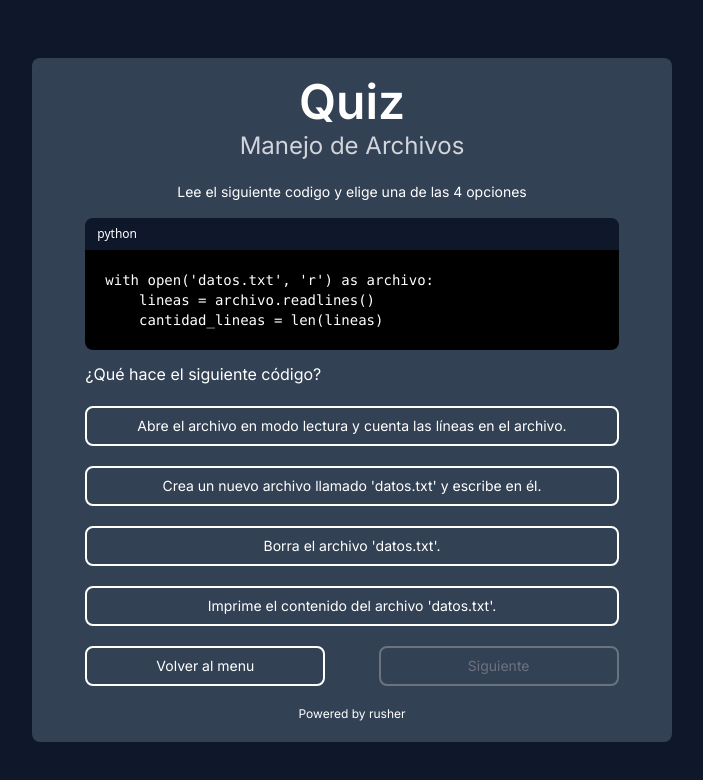
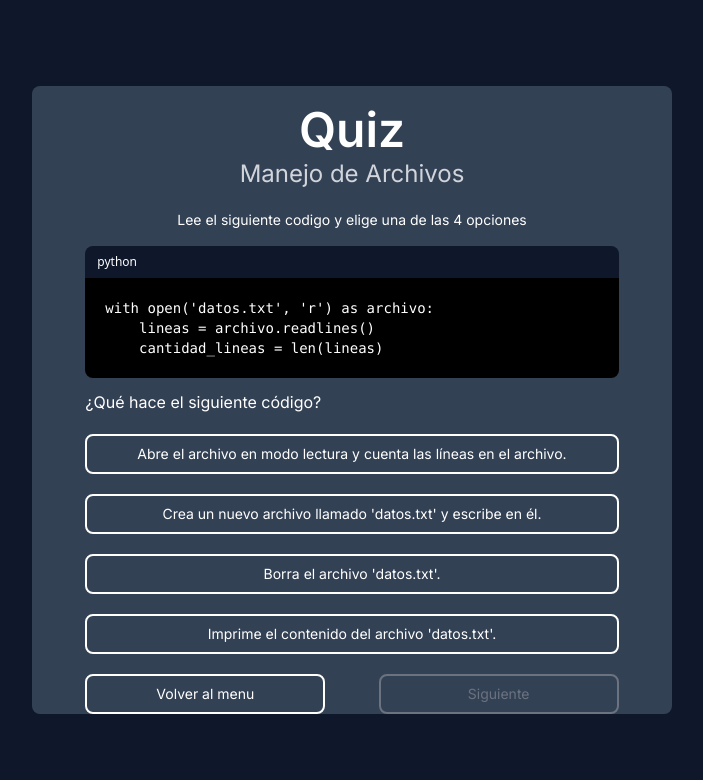
Before and after one commit to rusherdv/quiz-pensamiento-computacional, a React (Vite) app: page /quiz in a window 1280 px wide. Shown: the top 780 px of the page, without its empty margins (288-991 px from the left). Built offline with nearby package versions, Linux system fonts and the light colour scheme.

Commit message:
Fourth commit

```diff
--- a/data/data.json
+++ b/data/data.json
@@ -124,7 +124,7 @@
         {
             "title": "Funciones",
             "question": "Que hace la funcion elige()?",
-            "code": "def elige(dicci):\n print('Selecciona')\nfor op in dicci:\n  print(op,'-', dicci[op])\nseleccion=input()\nwhile seleccion not in dicci:\n  seleccion=input()\nreturn seleccion\n\nmenu={'1':'Pasta',\n'2':'Pollo',\n'3':'Carne',\n'4':'Veggie'}\nopc=elige(menu)\nprint('Elegiste', menu[opc])",
+            "code": "def elige(dicci):\n  print('Selecciona')\n for op in dicci:\n  print(op,'-', dicci[op])\n seleccion=input()\nwhile seleccion not in dicci:\n  seleccion=input()\n  return seleccion\n\nmenu={'1':'Pasta','2':'Pollo',\n'3':'Carne','4':'Veggie'}\nopc=elige(menu)\nprint('Elegiste', menu[opc])",
             "response": [
                 {"index": 0, "text": "Imprime tipos de comida, ordenadas por y con numero y se puede elegir una", "status": true},
                 {"index": 1, "text": "Imprime tipos de comida y se puede elegir una", "status": false},
--- a/src/components/Quiz.jsx
+++ b/src/components/Quiz.jsx
@@ -152,7 +152,6 @@ const Quiz = () => {
                     }
                 </div>
             </div>
-            <p className="inter400 text-xs text-white mb-5 mt-5">Powered by rusher</p>
         </div>
         )
     }
--- a/src/components/Result.jsx
+++ b/src/components/Result.jsx
@@ -115,7 +115,6 @@ const Result = () => {
             </div>
         </Link>
       </div>
-      <p className="inter400 text-xs text-white mb-5 mt-5">Powered by rusher</p>
     </div>
   )
 }
--- a/src/components/Tips.jsx
+++ b/src/components/Tips.jsx
@@ -95,7 +95,6 @@ const Tips = () => {
                 </div>
               </Link>
             </div>
-            <p className="inter400 text-xs text-white mb-5 mt-5">Powered by rusher</p>
         </div>
     )}
     </>
```
